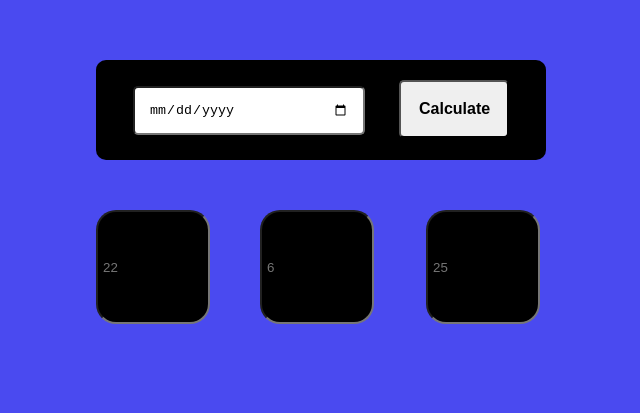
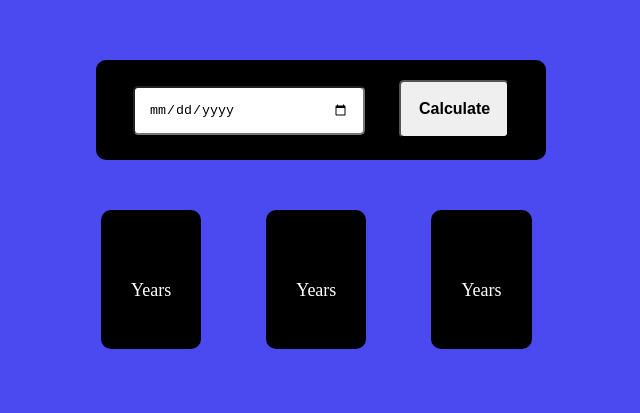
Before and after one commit to Irfanullahafridi/classTask-05, a plain HTML site: page index.html in a window 1280 px wide. Shown: the part 190-603 px from the top of the page, without its empty margins (304-944 px from the left). Drawn offline with Linux system fonts and the light colour scheme.

Commit message:
Age cal func

```diff
--- a/index.html
+++ b/index.html
@@ -1,11 +1,12 @@
 <!DOCTYPE html>
 <html lang="en">
+
 <head>
     <meta charset="UTF-8">
     <meta name="viewport" content="width=device-width, initial-scale=1.0">
     <title>Calender</title>
     <style>
-        body{
+        body {
             justify-content: center;
             text-align: center;
             display: flex;
@@ -14,27 +15,32 @@
             flex-direction: column;
             background-color: rgb(74, 74, 240);
         }
-        .container{
+
+        .container {
             width: 600px;
             height: 300px;
             padding: 50px;
             margin-left: 300px;
         }
-        .Upper{
+
+        .Upper {
             background-color: black;
             height: 100px;
             border-radius: 10px;
             width: 450px;
             margin-left: 50px;
+            justify-content: center;
         }
-        #Date{
+
+        #Date {
             border-radius: 5px;
             padding: 14px;
             color: black;
 
             width: 200px;
         }
-        #calc{
+
+        #calc {
             font-size: medium;
             border-radius: 5px;
             padding: 18px;
@@ -43,38 +49,35 @@
             margin-left: 30px;
             margin-top: 20px;
         }
-       .lower{
-        display: flex;
-        margin-top: 50px;
-        border-radius: 10px;
 
-       }
-       #years{
-        background-color: black;
-        height: 100px;
-        border-radius: 20px;
-        padding: 5px;
-        width: 100px;
-        margin-left: 50px;
-       }
-       #months{
-        background-color: black;
-        border-radius: 20px;
-        padding: 5px;
-        width: 100px;
-        margin-left: 50px;
-       }
-       #days{
-        background-color: black;
-        border-radius: 20px;
-        padding: 5px;
-        width: 100px;
-        margin-left: 52px;
-       }
+        .lower {
+            display: flex;
+            margin-top: 50px;
+            border-radius: 10px;
 
+        }
 
+        .result-item {
+            background-color: #000;
+            padding: 30px;
+            border-radius: 10px;
+            text-align: center;
+            margin-left: 55px;
+            margin-right: 10px;
+        }
+
+        .result-item h2 {
+            font-size: 48px;
+            margin-bottom: 10px;
+        }
+
+        .result-item p {
+            font-size: 18px;
+            color: white;
+        }
     </style>
 </head>
+
 <body>
     <div class="container">
 
@@ -84,11 +87,23 @@
         </div>
 
         <div class="lower">
-            <input type="text" id="years" placeholder="22">
-            <input type="text" id="months" placeholder="6">
-            <input type="text" id="days" placeholder="25">
+            <div class="result-item">
+                <h2 id="years"></h2>
+                <p>Years</p>
+            </div>
+
+            <div class="result-item">
+                <h2 id="years"></h2>
+                <p>Years</p>
+            </div>
+
+            <div class="result-item">
+                <h2 id="years"></h2>
+                <p>Years</p>
+            </div>
         </div>
     </div>
     <script src="index.js"></script>
 </body>
+
 </html>
```
